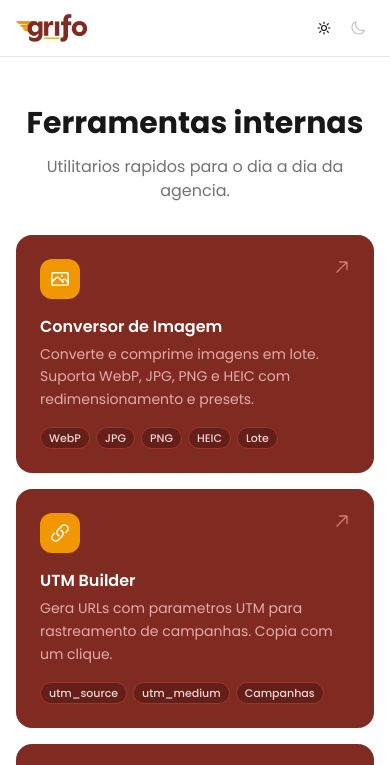
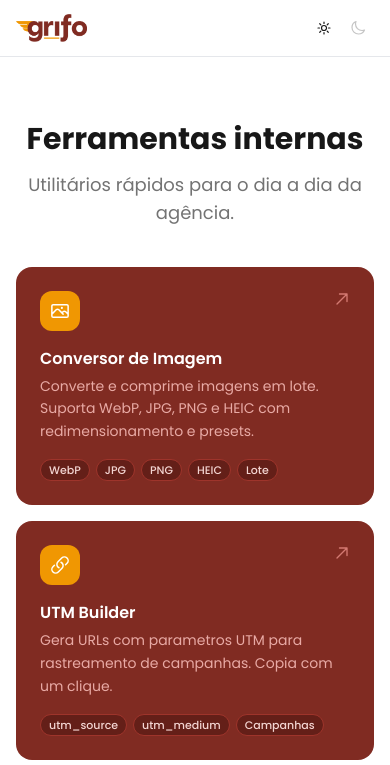
Before and after one commit to thalesvpacheco-sys/grifo-tools, a plain HTML site: page index.html in a window 390 px wide. Shown: the top 765 px of the page. Drawn offline with nearby package versions, Linux system fonts and the light colour scheme.

Commit message:
mobile melhorias

```diff
--- a/index.html
+++ b/index.html
@@ -80,19 +80,19 @@
   <!-- ============================================================
        Hero
        ============================================================ -->
-  <section class="max-w-5xl mx-auto px-4 pt-12 pb-8 text-center">
+  <section class="max-w-5xl mx-auto px-4 pt-16 pb-10 text-center">
     <h1 class="text-3xl sm:text-4xl font-bold text-neutral-900 dark:text-gt-hi leading-tight mb-3">
       Ferramentas internas
     </h1>
-    <p class="text-neutral-500 dark:text-gt-md text-base">
-      Utilitarios rapidos para o dia a dia da agencia.
+    <p class="text-neutral-500 dark:text-gt-md text-lg">
+      Utilitários rápidos para o dia a dia da agência.
     </p>
   </section>
 
   <!-- ============================================================
        Cards
        ============================================================ -->
-  <main class="max-w-5xl mx-auto px-4 pb-16">
+  <main class="max-w-5xl mx-auto px-4 pb-20">
     <div class="grid grid-cols-1 sm:grid-cols-2 lg:grid-cols-3 gap-4">
 
       <!-- Card: Conversor de Imagem -->
```
